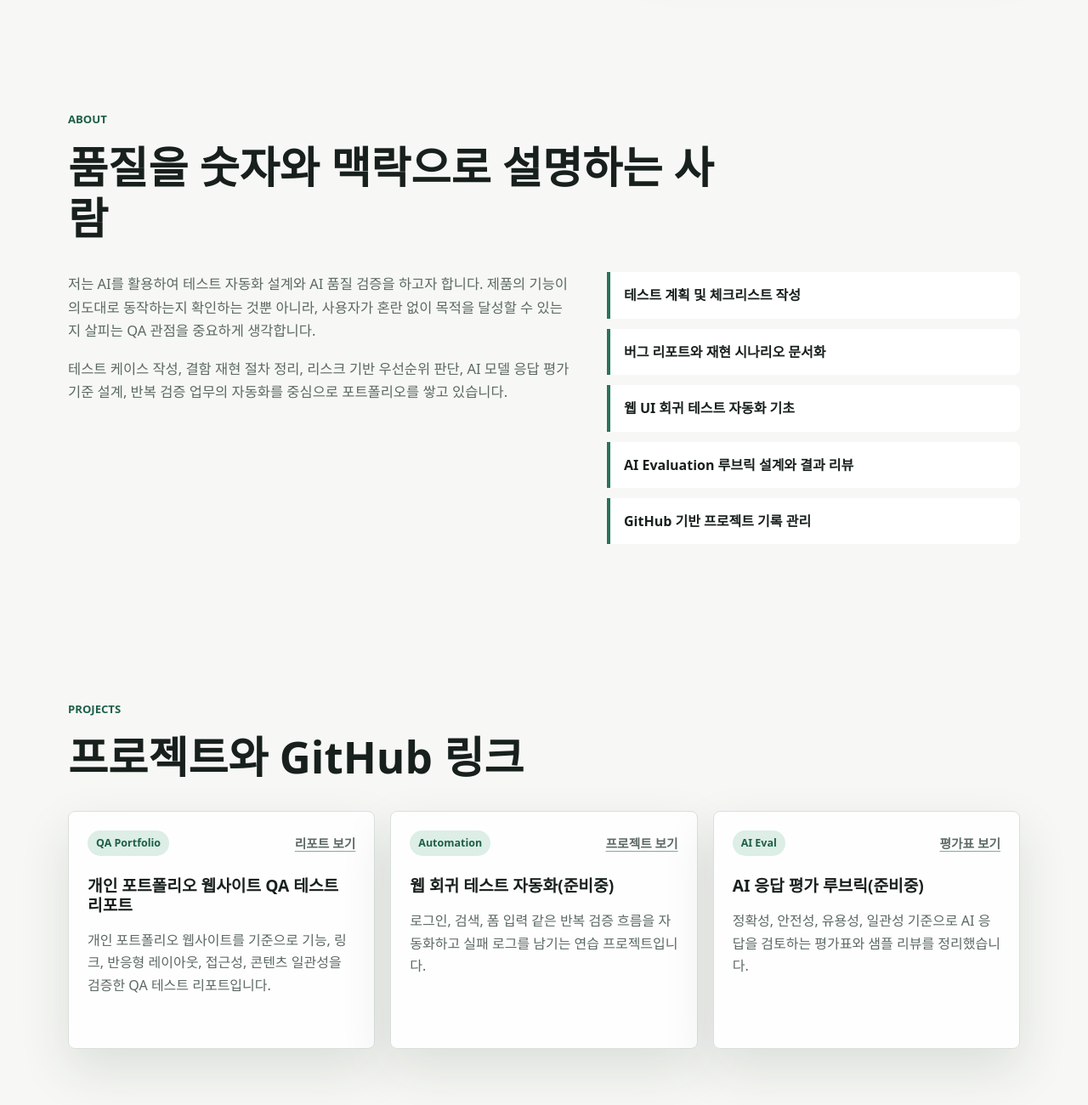
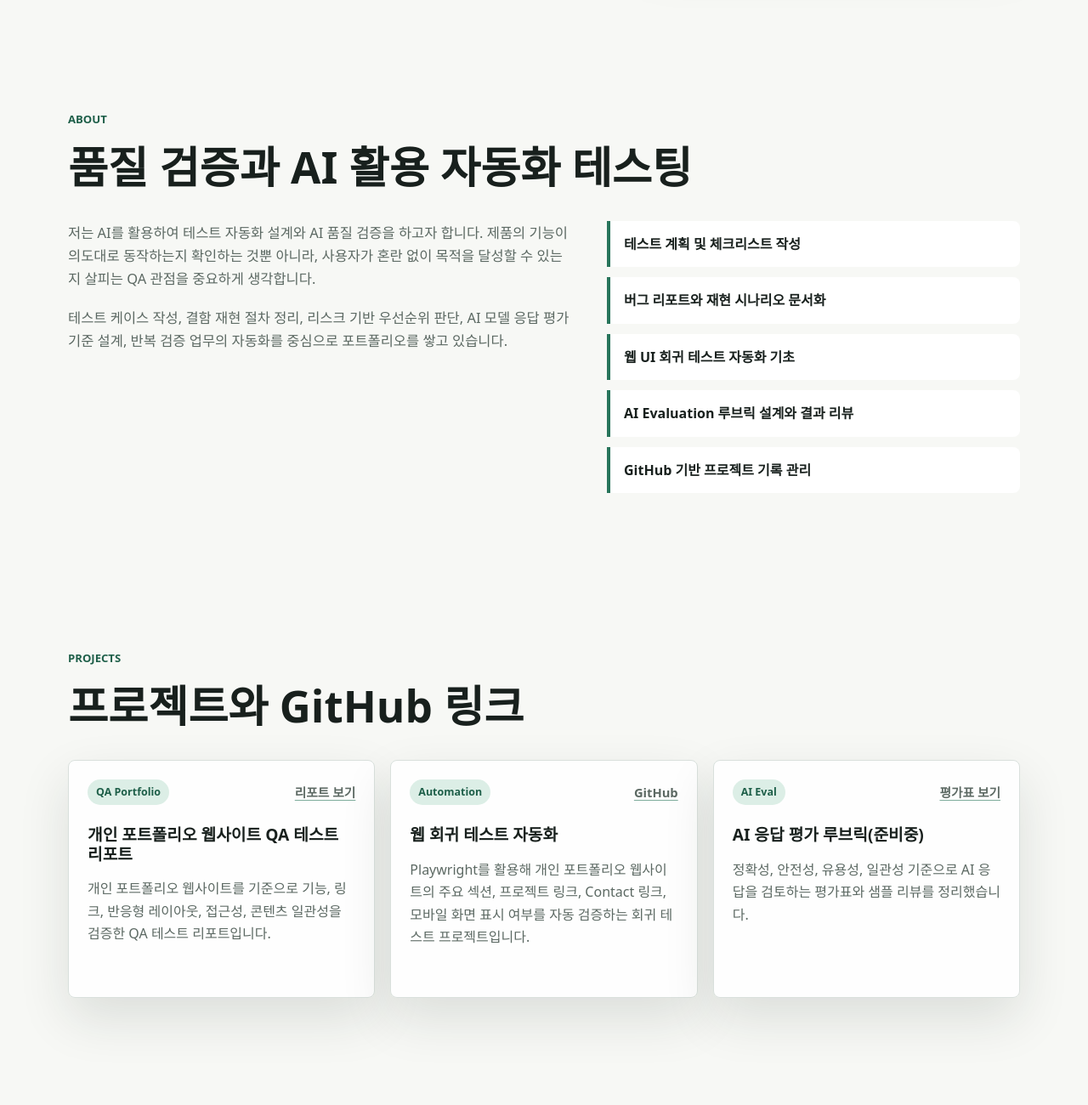
Before and after one commit to DLAte-1201/dlate-1201.github.io, a plain HTML site: page index.html in a window 1280 px wide. Shown: the part 763-2063 px from the top of the page at 85% size. Drawn offline with Linux system fonts and the light colour scheme.

Commit message:
Update index.html

```diff
--- a/index.html
+++ b/index.html
@@ -98,7 +98,7 @@
     <section class="section about" id="about" aria-labelledby="about-title">
       <div class="section-heading">
         <p class="eyebrow">About</p>
-        <h2 id="about-title">품질을 숫자와 맥락으로 설명하는 사람</h2>
+        <h2 id="about-title">품질 검증과 AI 활용 자동화 테스팅</h2>
       </div>
       <div class="about-layout">
         <div class="about-text">
@@ -137,13 +137,13 @@
         </article>
 
         <article class="project-card">
-          <div class="card-topline">
-            <span class="tag">Automation</span>
-            <a href="https://github.com/DLAte-1201/web-regression-suite-1201" target="_blank" rel="noopener noreferrer">프로젝트 보기</a>
-          </div>
-          <h3>웹 회귀 테스트 자동화(준비중)</h3>
-          <p>로그인, 검색, 폼 입력 같은 반복 검증 흐름을 자동화하고 실패 로그를 남기는 연습 프로젝트입니다.</p>
-        </article>
+  <div class="card-topline">
+    <span class="tag">Automation</span>
+    <a href="https://github.com/DLAte-1201/web-regression-suite" target="_blank" rel="noopener noreferrer">GitHub</a>
+  </div>
+  <h3>웹 회귀 테스트 자동화</h3>
+  <p>Playwright를 활용해 개인 포트폴리오 웹사이트의 주요 섹션, 프로젝트 링크, Contact 링크, 모바일 화면 표시 여부를 자동 검증하는 회귀 테스트 프로젝트입니다.</p>
+</article>
 
         <article class="project-card">
           <div class="card-topline">
```
